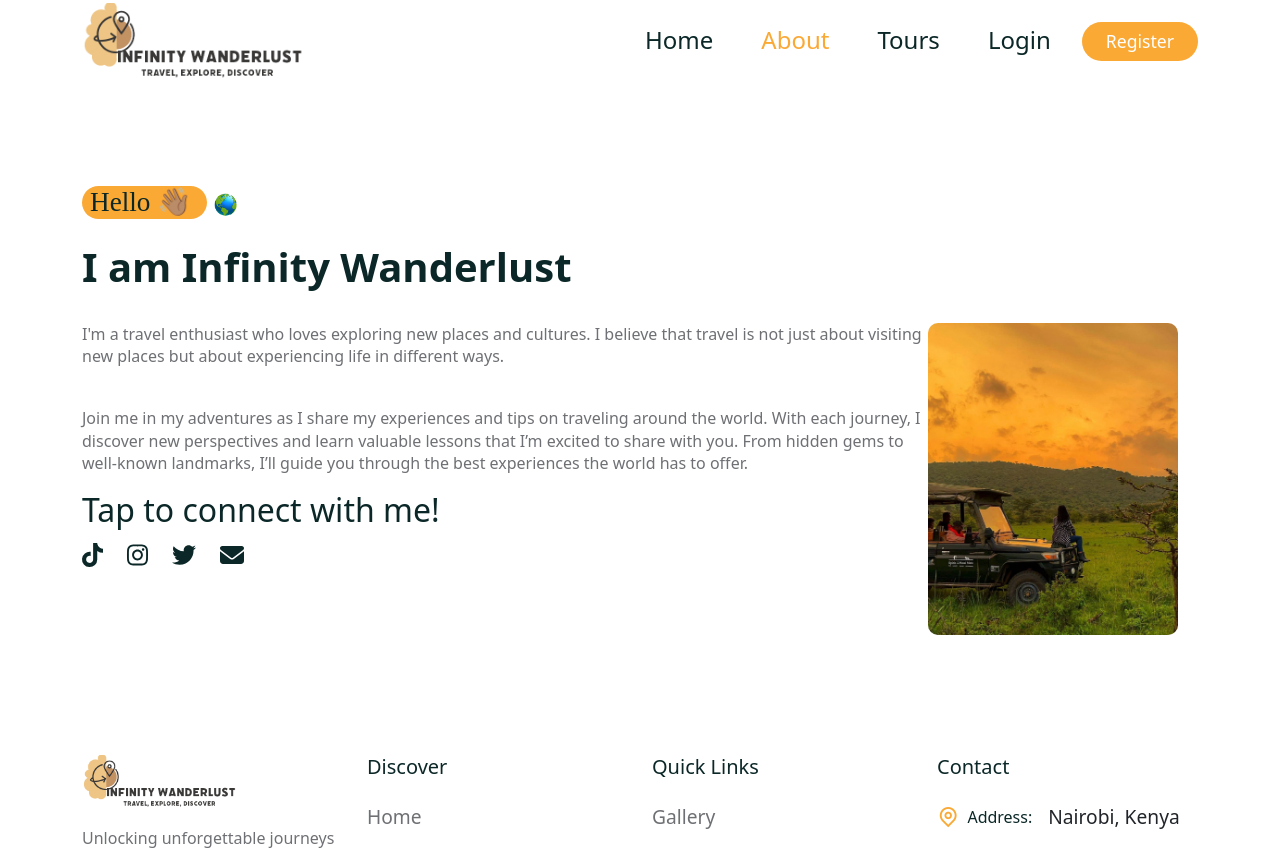
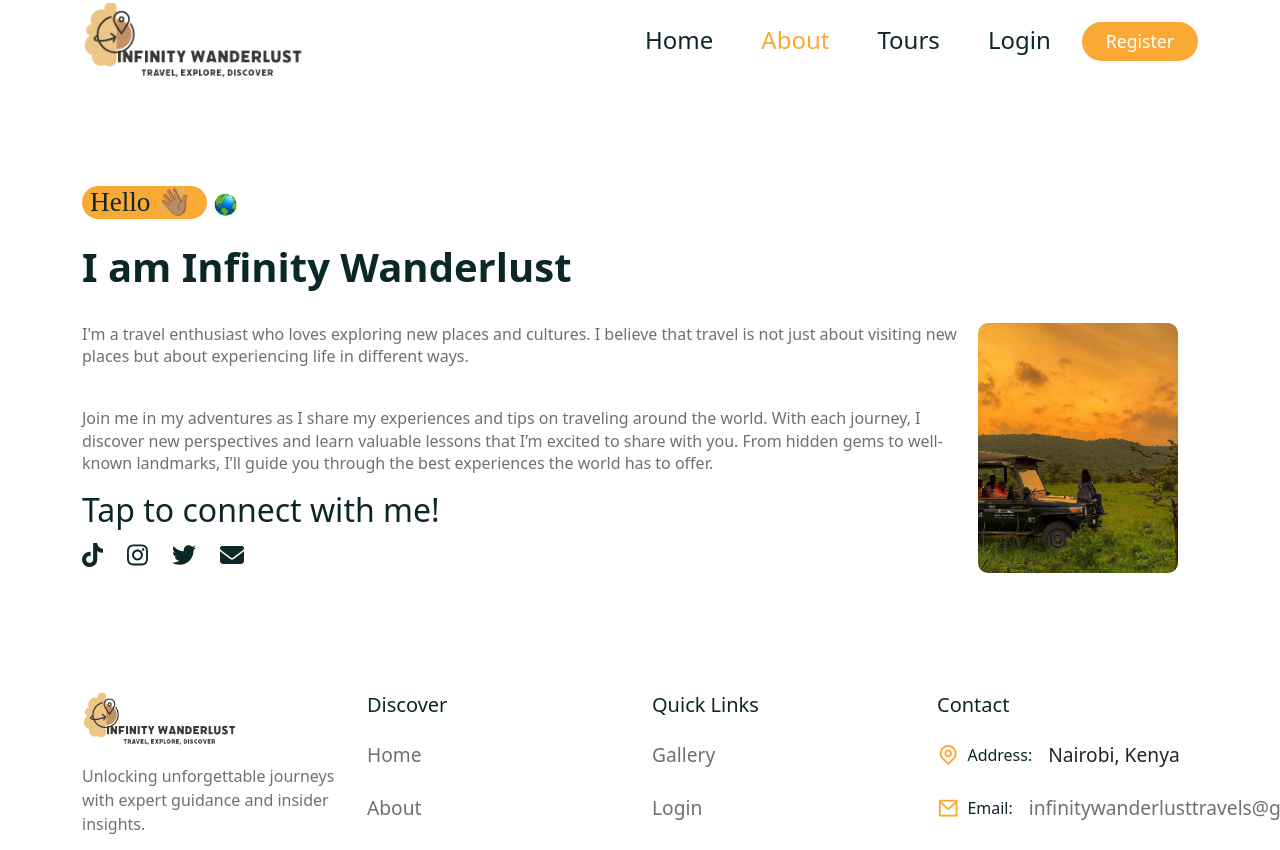
Before and after one commit to BM-Ghost/infinity-wanderlust, a React (Create React App) app in the folder frontend/: page /about in a window 1280 px wide. Shown: the top 850 px of the page. Built offline with nearby package versions, Linux system fonts and the light colour scheme; a web font is replaced by a local one.

Commit message:
About image smaller

```diff
--- a/frontend/src/styles/about.css
+++ b/frontend/src/styles/about.css
@@ -1,5 +1,5 @@
 .experience__image {
-    max-width: 250px; /* Make the image smaller */
+    max-width: 200px; /* Make the image smaller */
     height: auto;
     border-radius: 10px;
     float: right; /* Allows text to wrap around the image */
```
